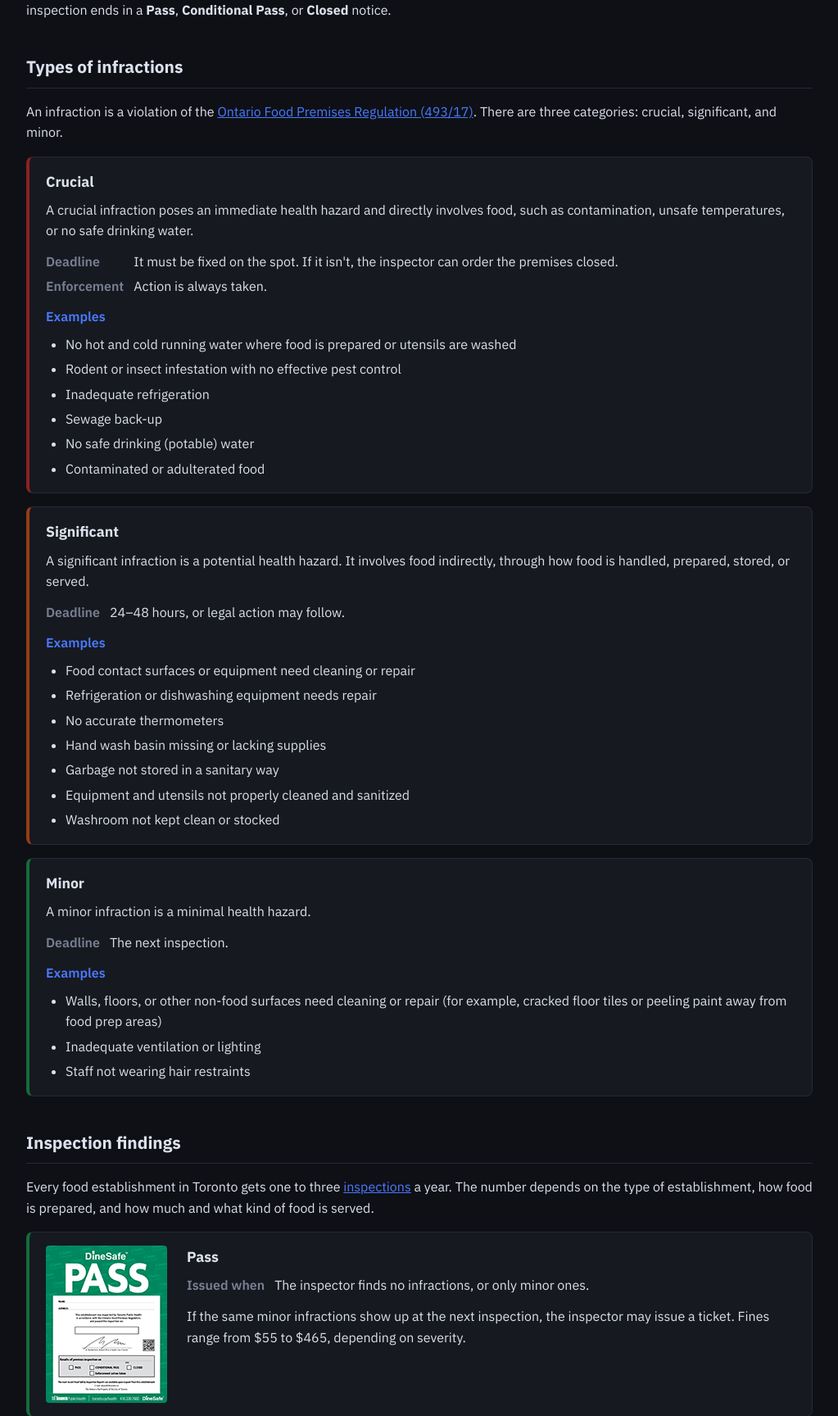
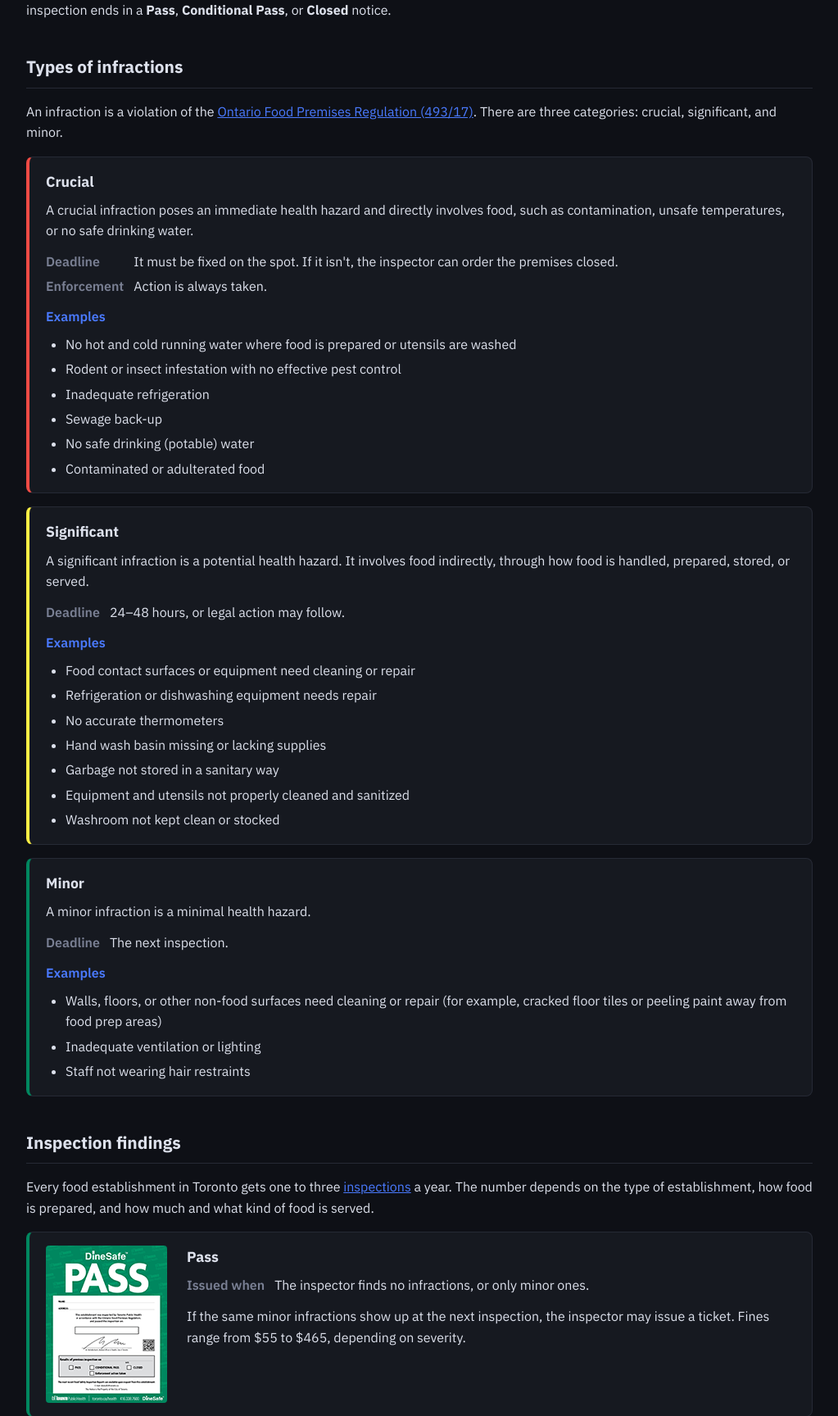
Before and after one commit to im-kenough/DineSafeViz, a Python web app: template src/dsv-app/templates/info.html in a window 1280 px wide. Shown: the part 316-2044 px from the top of the page at 82% size, without its empty margins (8-1031 px from the left). Run offline with Jinja, Linux system fonts and the light colour scheme; the template is opened without the code that fills it, so the values that code supplies are empty.

Commit message:
feat: uniformly apply officinal dinesafe colours to website #233

```diff
--- a/src/dsv-app/static/style.css
+++ b/src/dsv-app/static/style.css
@@ -38,9 +38,18 @@
     --text-muted:      #7a8094;
     --accent:          #4a7aff;
 
-    --status-closed:      rgba(220,  38,  38, 0.6);
-    --status-conditional: rgba(234,  88,  12, 0.6);
-    --status-pass:        rgba( 22, 163,  74, 0.6);
+    /* official DineSafe sign colours (sampled from static/imgs) */
+    --dinesafe-red:       #F04B45;
+    --dinesafe-yellow:    #FBEF45;
+    --dinesafe-green:     #00875F;
+
+    --status-closed:      var(--dinesafe-red);
+    --status-conditional: var(--dinesafe-yellow);
+    --status-pass:        var(--dinesafe-green);
+
+    --sev-crucial:        var(--dinesafe-red);
+    --sev-significant:    var(--dinesafe-yellow);
+    --sev-minor:          var(--dinesafe-green);
 }
 
 /* ── base ───────────────────────────────────────────────── */
--- a/src/dsv-app/templates/info.html
+++ b/src/dsv-app/templates/info.html
@@ -29,9 +29,9 @@
         .info-card {
             border-left: 4px solid var(--border);
         }
-        .info-card.sev-crucial     { border-left-color: var(--status-closed); }
-        .info-card.sev-significant { border-left-color: var(--status-conditional); }
-        .info-card.sev-minor       { border-left-color: var(--status-pass); }
+        .info-card.sev-crucial     { border-left-color: var(--sev-crucial); }
+        .info-card.sev-significant { border-left-color: var(--sev-significant); }
+        .info-card.sev-minor       { border-left-color: var(--sev-minor); }
         .info-card h3 {
             margin: 0 0 0.5rem;
             font-size: 1.1rem;
```
Also changed, not shown: src/dsv-analytics/provisioning/dashboards/dinesafe.json.
